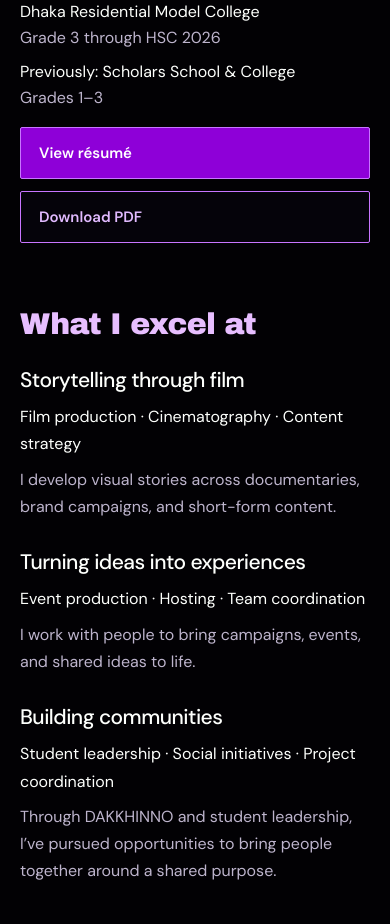
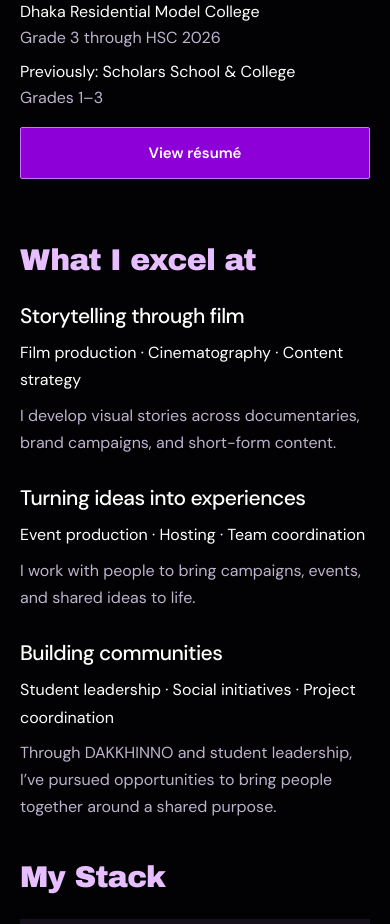
Before and after one commit to GatorAlli/ariq-arko-portfolio, a Next.js app: page / in a window 390 px wide. Shown: the part 1760-2684 px from the top of the page. Built offline with nearby package versions, Linux system fonts and the light colour scheme; a web font is replaced by a local one.

Commit message:
ui: move PDF download into resume popup and enlarge button

```diff
--- a/app/globals.css
+++ b/app/globals.css
@@ -387,9 +387,8 @@ html { scroll-behavior: smooth; scroll-padding-top: calc(var(--nav-height, 140px
 .resume-intro p { margin-top: 12px; color: var(--muted-foreground); }
 .resume-actions { display: flex; flex-wrap: wrap; gap: 12px; }
 .resume-pdf-dialog { display: flex; flex-direction: column; width: min(1120px, calc(100vw - 32px)); max-width: calc(100vw - 32px); height: min(960px, calc(100dvh - 32px)); gap: 16px; padding: 20px; border-radius: 2px; background: #120b1c; }
-.resume-pdf-header { flex-direction: row; align-items: center; justify-content: space-between; gap: 16px; padding-right: 44px; }
+.resume-pdf-header { flex-direction: row; flex-wrap: wrap; align-items: center; justify-content: space-between; gap: 16px; padding-right: 44px; }
 .resume-pdf-header [data-slot="dialog-title"] { font-family: var(--font-body), sans-serif; font-size: 22px; line-height: 1.4; }
-.resume-pdf-download { color: #e6c5ff; font-size: 14px; text-decoration: underline; text-underline-offset: 4px; }
 .resume-pdf-tools { display: flex; align-items: center; gap: 12px; font-size: 14px; }
 .resume-pdf-tools select { min-height: 40px; padding: 4px 12px; color: #f7efff; background: #21142c; border: 1px solid #654677; border-radius: 2px; }
 .resume-pdf-pages { flex: 1; min-height: 0; overflow: auto; overscroll-behavior: contain; background: #29242e; }
@@ -404,11 +403,9 @@ html { scroll-behavior: smooth; scroll-padding-top: calc(var(--nav-height, 140px
 .languages-block { display: flex; flex-wrap: wrap; justify-content: space-between; align-items: baseline; gap: 12px 20px; margin-top: 24px; padding-top: 8px; }
 .languages-block h3 { font-size: 18px; font-weight: 600; }
 .languages-block ul { display: flex; flex-wrap: wrap; gap: 8px 20px; margin: 0; padding: 0; list-style: none; color: #d5cddd; font-size: 16px; }
-.resume-cta, .resume-download { display: inline-flex; align-items: center; justify-content: space-between; gap: 24px; min-height: 52px; padding: 12px 24px; border: 1px solid #c875ff; border-radius: 2px; font-size: 16px; font-weight: 600; line-height: 1.5; transition: background-color 160ms ease, border-color 160ms ease; }
-.resume-cta { background: #8e00d8; color: white; }
-.resume-cta:hover { background: #7400b8; border-color: #e1baff; }
-.resume-download { background: rgb(8 5 14 / .65); color: #e1baff; }
-.resume-download:hover { background: #201027; border-color: #e1baff; }
+.resume-cta, .resume-pdf-download { display: inline-flex; align-items: center; justify-content: center; gap: 24px; min-height: 52px; padding: 12px 24px; border: 1px solid #c875ff; border-radius: 2px; font-size: 16px; font-weight: 600; line-height: 1.5; background: #8e00d8; color: white; transition: background-color 160ms ease, border-color 160ms ease; }
+.resume-cta:hover, .resume-pdf-download:hover { background: #7400b8; border-color: #e1baff; }
+.resume-pdf-download { min-width: 180px; font-size: 18px; text-decoration: none; }
 .experience-intro { display: grid; grid-template-columns: minmax(0, 1.25fr) minmax(240px, .75fr); align-items: center; gap: clamp(32px, 5vw, 80px); padding: 12px var(--page-gutter) 40px; margin-bottom: 24px; }
 .experience-intro-lead { max-width: 48ch; margin-top: 20px; font-size: clamp(17px, 1.4vw, 20px); line-height: 1.7; color: #d5cddd; }
 .school-story { max-width: 55ch; margin-top: 28px; padding-top: 8px; }
@@ -458,7 +455,10 @@ html { scroll-behavior: smooth; scroll-padding-top: calc(var(--nav-height, 140px
  .experience-intro-photo { justify-self: center; width: min(100%, 320px); }
  .school-story { margin-top: 24px; padding-top: 8px; }
  .languages-block { margin-top: 20px; }
- .resume-cta, .resume-download { width: 100%; gap: 16px; padding-inline: 18px; font-size: 15px; }
+ .resume-cta { width: 100%; gap: 16px; padding-inline: 18px; font-size: 15px; }
+ .resume-pdf-header { gap: 12px; padding-right: 0; }
+ .resume-pdf-header [data-slot="dialog-title"] { padding-right: 44px; }
+ .resume-pdf-download { flex-basis: 100%; width: 100%; min-width: 0; font-size: 17px; }
  .resume-actions { width: 100%; }
 }
 @media (prefers-reduced-motion: reduce) {
--- a/components/portfolio-section.tsx
+++ b/components/portfolio-section.tsx
@@ -21,7 +21,7 @@ export function PortfolioSection({ section }: { section: PageSlug }) {
       {section !== "contact" && section !== "experience" ? <PageIntro title={info.title} intro={info.intro} level={2} headingId={`${section}-heading`} /> : null}
       {section === "about" ? <section className={portfolioClass("about-layout page-padding pb-14 md:pb-20")}>
         <div className={portfolioClass("about-portrait")}><Image src="/images/experience/about-beach.jpg" alt="Ariq Arko smiling at the beach at night" fill sizes="(max-width: 640px) 100vw, 43vw" /></div>
-        <div className={portfolioClass("about-copy")}><h2 className={portfolioClass("section-title")}>Stories. People.<br />A little curiosity.</h2><p className={portfolioClass("body-large")}>I’m Ariq, a content creator, student leader, and community builder from Dhaka. I create films, contribute to creative campaigns, and organize live experiences.</p><p>I founded <strong>DAKKHINNO</strong>, served as a <strong>College Prefect</strong>, and became <strong>Joint Secretary of the DRMC Science Club</strong>. My production work includes Freeland and Duckpeon Digital.</p><div className={portfolioClass("education")}><h3>Education</h3><p>Dhaka Residential Model College<br /><span className="text-muted-foreground">Grade 3 through HSC 2026</span></p><p>Previously: Scholars School &amp; College<br /><span className="text-muted-foreground">Grades 1–3</span></p></div><div className="flex flex-wrap gap-3"><ResumeViewer id="resume-full" /><a href="/documents/ariq-arko-resume.pdf" download className="resume-download">Download PDF</a></div></div>
+        <div className={portfolioClass("about-copy")}><h2 className={portfolioClass("section-title")}>Stories. People.<br />A little curiosity.</h2><p className={portfolioClass("body-large")}>I’m Ariq, a content creator, student leader, and community builder from Dhaka. I create films, contribute to creative campaigns, and organize live experiences.</p><p>I founded <strong>DAKKHINNO</strong>, served as a <strong>College Prefect</strong>, and became <strong>Joint Secretary of the DRMC Science Club</strong>. My production work includes Freeland and Duckpeon Digital.</p><div className={portfolioClass("education")}><h3>Education</h3><p>Dhaka Residential Model College<br /><span className="text-muted-foreground">Grade 3 through HSC 2026</span></p><p>Previously: Scholars School &amp; College<br /><span className="text-muted-foreground">Grades 1–3</span></p></div><div className="flex flex-wrap gap-3"><ResumeViewer id="resume-full" /></div></div>
       </section> : null}
       {section === "experience" ? <div className="experience-intro">
         <div className="experience-intro-copy">
```
Also changed, not shown: 1 other file (tests, documents, lock files or other folders).
